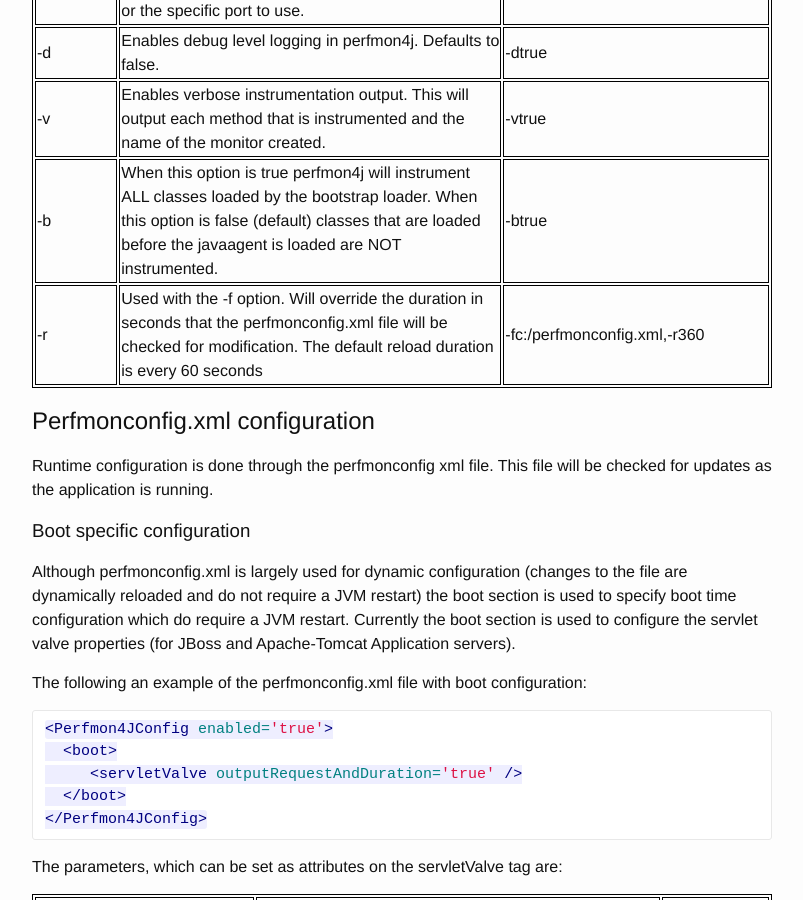
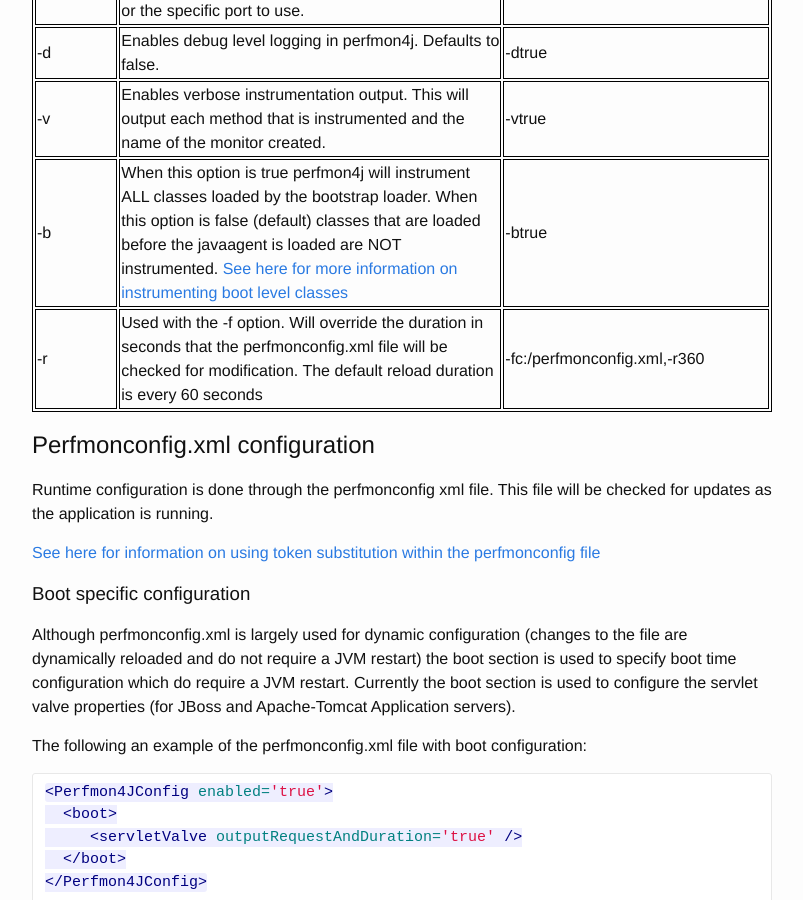
Before and after one commit to FollettSchoolSolutions/perfmon4j, a Jekyll site: the page built from documentation/userguide.md, in a window 1280 px wide and 900 px high, scrolled down 10443 px. Shown: the whole window, without its empty margins (238-1041 px from the left). Built offline with Jekyll 4.4.1, drawn with Linux system fonts in a browser that asks for light colours.

Commit message:
Added text regarding token substitution in perfmonconfig.xml.

```diff
--- a/documentation/userguide.md
+++ b/documentation/userguide.md
@@ -399,13 +399,15 @@
 |-p| This option specifies a port should be opened to monitor perfmon4j instrumentation through the perfmon4j VisualVM plugin. You must specify AUTO, where perfmon4j will attempt to find an avialable port, or the specific port to use.|-pAUTO,-p5400|
 |-d|Enables debug level logging in perfmon4j. Defaults to false.|-dtrue|
 |-v|Enables verbose instrumentation output. This will output each method that is instrumented and the name of the monitor created.|-vtrue|
-|-b|When this option is true perfmon4j will instrument ALL classes loaded by the bootstrap loader. When this option is false (default) classes that are loaded before the javaagent is loaded are NOT instrumented.|-btrue|
+|-b|When this option is true perfmon4j will instrument ALL classes loaded by the bootstrap loader. When this option is false (default) classes that are loaded before the javaagent is loaded are NOT instrumented. [See here for more information on instrumenting boot level classes](../notes/bootstrap/)|-btrue|
 |-r|Used with the -f option. Will override the duration in seconds that the perfmonconfig.xml file will be checked for modification. The default reload duration is every 60 seconds|-fc:/perfmonconfig.xml,-r360|
 
 <a name="perfmonconfig-xml-config"/>
 
 ## Perfmonconfig.xml configuration
 Runtime configuration is done through the perfmonconfig xml file.  This file will be checked for updates as the application is running.
+
+[See here for information on using token substitution within the perfmonconfig file](./tokensubstitution/)
 
 ### Boot specific configuration
 
```
Also changed, not shown: documentation/token_substitution.md (added, +26 -0 lines).
